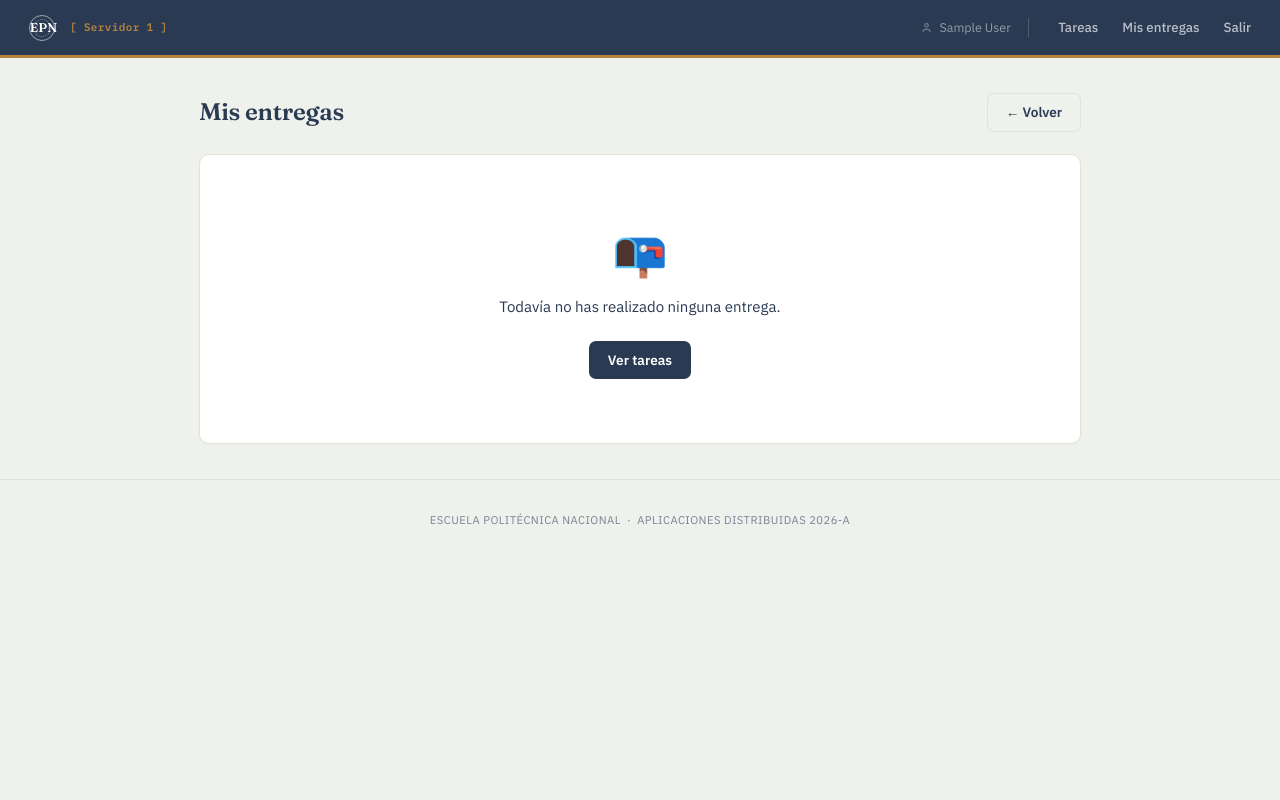
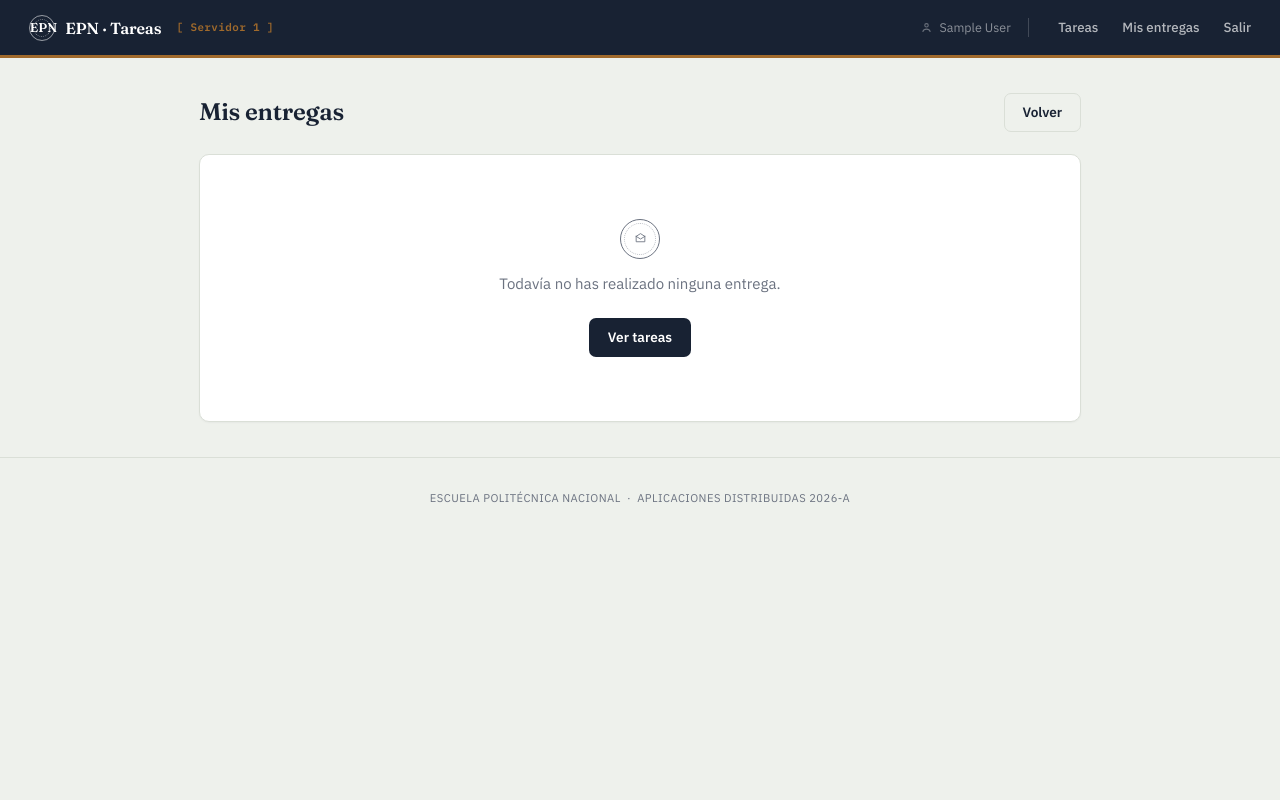
Before and after one commit to Roger-grff/proyecto_AD, a Flask app: page /mis-entregas in a window 1280 px wide. Run offline with Flask 3, Linux system fonts and the light colour scheme; the visitor is signed in with stand-in values (Sample User, id 1); data comes from the database, SQL or seed files in the repository; data that the repository does not hold is empty.

Commit message:
implementacion de nuevo diseño para entregas en nodo 1, 2 y 3

```diff
--- a/proyecto_AD/servidor1/templates/base.html
+++ b/proyecto_AD/servidor1/templates/base.html
@@ -9,17 +9,17 @@
   <link href="https://fonts.googleapis.com/css2?family=Fraunces:opsz,wght@9..144,500;9..144,600;9..144,700&family=IBM+Plex+Mono:wght@500;600&family=IBM+Plex+Sans:wght@400;500;600;700&display=swap" rel="stylesheet">
   <style>
     *, *::before, *::after { box-sizing: border-box; margin: 0; padding: 0; }
-  :root {
-    --ink:      #2a3a52;
-    --ink-soft:  rgba(42,58,82,.62);
-    --paper:    #eef1ec;
-    --surface:  #ffffff;
-    --brass:    #b6833f;
-    --forest:   #2a9b2a;
-    --rust:     #d12e0a;
-    --line:     #dfe3da;
-    --slate:    #7c8393;
-  }
+    :root {
+      --ink:      #182233;
+      --ink-soft:  rgba(24,34,51,.66);
+      --paper:    #eef1ec;
+      --surface:  #ffffff;
+      --brass:    #a06a2c;
+      --forest:   #3f6a54;
+      --rust:     #9c4433;
+      --line:     #dadfd7;
+      --slate:    #6b7280;
+    }
     html { scroll-behavior: smooth; }
     body {
       font-family: 'IBM Plex Sans', system-ui, sans-serif;
@@ -172,6 +172,7 @@
 <nav>
   <div class="nav-brand">
 <span class="seal" style="font-family:'Fraunces',serif;font-weight:600;font-size:.8rem">EPN</span>
+    <span class="brand-face">EPN · Tareas</span>
     <span class="nodo-tag">[ {{ nodo }} ]</span>
   </div>
   <div class="nav-links" style="display:flex;align-items:center">
--- a/proyecto_AD/servidor1/templates/mis_entregas.html
+++ b/proyecto_AD/servidor1/templates/mis_entregas.html
@@ -4,30 +4,36 @@
 {% block css %}
 <style>
   .entrega {
-    background: #fff; border-radius: 10px; box-shadow: 0 1px 3px rgba(0,0,0,.07);
+    background: var(--surface); border: 1px solid var(--line); border-radius: 10px;
     padding: 1.2rem 1.4rem; margin-bottom: .9rem;
-    border-left: 5px solid var(--green);
+    border-left: 3px solid var(--forest);
   }
-  .ent-header { display: flex; justify-content: space-between; align-items: flex-start; gap: 1rem; margin-bottom: .65rem; }
-  .ent-cod   { font-size: .68rem; font-family: monospace; color: var(--gray); font-weight: 700; margin-bottom: .12rem; }
-  .ent-titulo { font-size: .98rem; font-weight: 700; color: var(--navy); }
-  .ent-fecha  { font-size: .73rem; color: var(--gray); white-space: nowrap; }
-  .ent-resp { background: #f8fafc; border: 1px solid #e2e8f0; border-radius: 7px; padding: .7rem .9rem; font-size: .84rem; color: #475569; white-space: pre-wrap; max-height: 110px; overflow-y: auto; line-height: 1.55; }
+  @media (prefers-reduced-motion: no-preference) {
+    .entrega { animation: riseIn .35s ease backwards; }
+    .entrega:nth-child(1){animation-delay:.02s} .entrega:nth-child(2){animation-delay:.06s}
+    .entrega:nth-child(3){animation-delay:.1s} .entrega:nth-child(4){animation-delay:.14s}
+  }
+  .ent-header { display: flex; justify-content: space-between; align-items: flex-start; gap: 1rem; margin-bottom: .7rem; }
+  .ent-cod   { font-family: 'IBM Plex Mono', monospace; font-size: .68rem; color: var(--slate); font-weight: 600; margin-bottom: .15rem; }
+  .ent-titulo { font-size: 1rem; font-weight: 600; color: var(--ink); }
+  .ent-fecha  { font-size: .74rem; color: var(--slate); white-space: nowrap; display: flex; align-items: center; gap: .4rem; }
+  .ent-fecha svg { width: 12px; height: 12px; color: var(--forest); }
+  .ent-resp { background: var(--paper); border: 1px solid var(--line); border-radius: 7px; padding: .75rem .95rem; font-size: .84rem; color: var(--ink-soft); white-space: pre-wrap; max-height: 110px; overflow-y: auto; line-height: 1.55; }
 
-  .vacio { text-align:center; padding:4rem 0; color:var(--gray); }
-  .vacio .ico { font-size:2.8rem; display:block; margin-bottom:.6rem; }
+  .vacio { text-align: center; padding: 4rem 0; color: var(--slate); }
+  .vacio .seal { margin: 0 auto .9rem; }
 </style>
 {% endblock %}
 
 {% block body %}
 <div class="ph">
   <h1>Mis entregas</h1>
-  <a href="{{ url_for('tareas') }}" class="btn btn-ghost">&larr; Volver</a>
+  <a href="{{ url_for('tareas') }}" class="btn btn-ghost">Volver</a>
 </div>
 
 {% if not entregas %}
   <div class="card vacio">
-    <span class="ico">📭</span>
+    <span class="seal lg slate"><svg viewBox="0 0 24 24" fill="none" stroke-width="1.6"><path d="M4 8l8 5 8-5M4 8v10h16V8M4 8l8-5 8 5"/></svg></span>
     <p>Todavía no has realizado ninguna entrega.</p><br>
     <a href="{{ url_for('tareas') }}" class="btn btn-primary">Ver tareas</a>
   </div>
@@ -39,7 +45,10 @@
         <div class="ent-cod">{{ e.codigo }}</div>
         <div class="ent-titulo">{{ e.titulo }}</div>
       </div>
-      <div class="ent-fecha">✓ {{ e.fecha_entrega.strftime('%d/%m/%Y · %H:%M') }}</div>
+      <div class="ent-fecha">
+        <svg viewBox="0 0 24 24" fill="none" stroke="currentColor" stroke-width="2.4"><path d="M4 12l5 5L20 6"/></svg>
+        {{ e.fecha_entrega.strftime('%d/%m/%Y · %H:%M') }}
+      </div>
     </div>
     <div class="ent-resp">{{ e.respuesta }}</div>
   </div>
```
Also changed, not shown: proyecto_AD/servidor2/templates/mis_entregas.html (+21 -12 lines), proyecto_AD/servidor3/templates/mis_entregas.html (+21 -12 lines).
